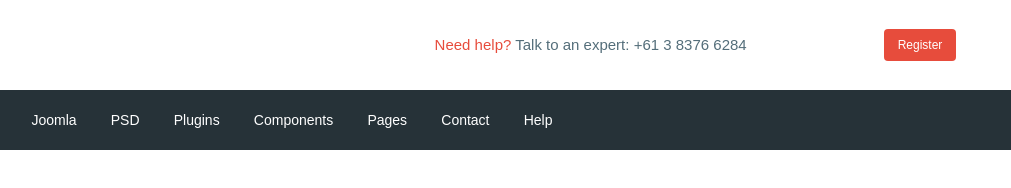
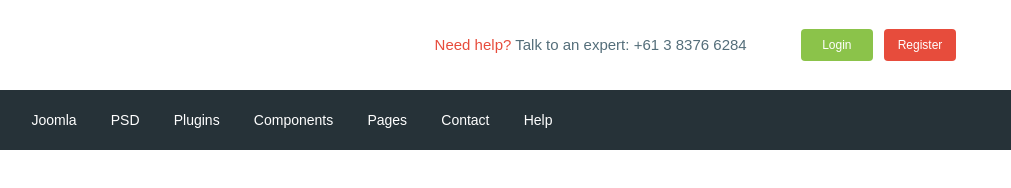
Before and after one commit to fen0meNo7/moderno, a website: page app/index.html in a window 1280 px wide. Shown: the full height of the page, 269-1280 px from the left. Drawn offline with nearby package versions, Linux system fonts and the light colour scheme; files that its build step writes are made by us from their sources.

Commit message:
add header

```diff
--- a/app/index.html
+++ b/app/index.html
@@ -34,7 +34,7 @@
 
           <div class="header__box">
             <a class="basket" href="#"></a>
-            <a class="header__btn  " href="#">Login</a>
+            <a class="header__btn header__btn-login" href="#">Login</a>
             <a class="header__btn header__btn-register" href="#">Register</a>
           </div>
 
```
